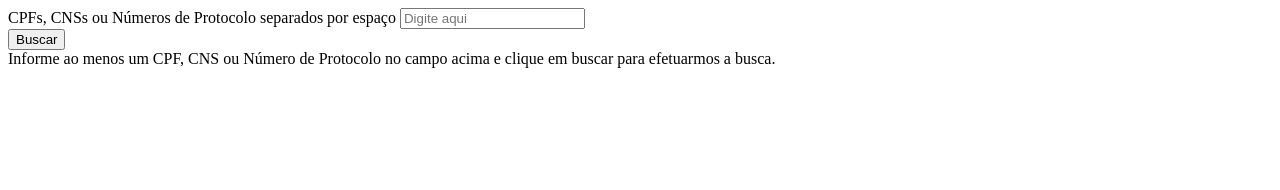
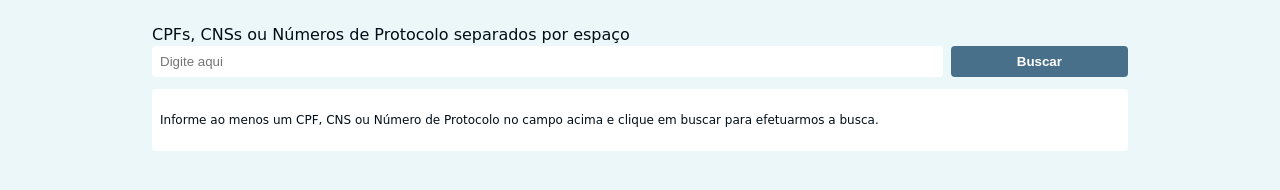
Before and after one commit to codeaspiras/ajusaude-html, a plain HTML site: page index.html in a window 1280 px wide. Drawn offline with Linux system fonts and the light colour scheme; a web font is replaced by a local one.

Commit message:
feat: base stylesheet with google font 'Gabarito'

```diff
--- a/assets/css/main.css
+++ b/assets/css/main.css
@@ -1 +1,114 @@
-/* TODO: make it beauty */
+/* Color Pallete
+* Source: https://paletadecores.com/paleta/caff42/ebf7f8/d0e0eb/88abc2/49708a/
+*/
+:root {
+    --color-bright-green: #caff42;
+    --color-lighter-blue: #ebf7f8;
+    --color-light-blue: #d0e0eb;
+    --color-blue: #88abc2;
+    --color-dark-blue: #49708a;
+    --font-color-for-light-bg: rgb(0, 14, 25);
+    --font-color-for-dark-bg: rgb(255, 255, 255);
+}
+
+/* Reset */
+html, body {
+    margin: 0;
+    padding: 0;
+    font-family: 'Gabarito', cursive;
+    font-weight: 400;
+    font-size: 12px;
+    color: var(--font-color-for-light-bg);
+    background-color: var(--color-lighter-blue);
+}
+
+a {
+    text-decoration: none;
+}
+
+label {
+    font-size: 16px;
+    line-height: 22px;
+}
+
+button {
+    font-weight: 700;
+    width: 100%;
+    padding: 8px;
+    box-sizing: border-box;
+    border: 0;
+    border-radius: 4px;
+    background: var(--color-dark-blue);
+    color: var(--font-color-for-dark-bg);
+}
+
+button:hover {
+    background: var(--color-blue);
+}
+
+input:not([type="checkbox"],[type="radio"]) {
+    width: 100%;
+    padding: 8px;
+    box-sizing: border-box;
+    border-radius: 4px;
+    border: 0;
+    color: var(--font-color-for-light-bg);
+}
+
+button:focus,
+input:not([type="checkbox"],[type="radio"]):focus {
+    outline: 1px solid var(--color-light-blue);
+}
+
+/* Flexbox */
+.flex {
+    display: flex;
+    gap: 8px;
+}
+
+.flex-bottom {
+    align-items: end;
+}
+
+.flex-item {
+    flex-grow: 1;
+}
+
+/* Page style */
+
+#searchForm {
+    margin-bottom: 12px;
+}
+
+#searchResult {
+    background: white;
+    padding: 24px 8px;
+    border-radius: 4px;
+}
+
+
+.container {
+    padding: 24px;
+    max-width: 80%;
+    margin-left: auto;
+    margin-right: auto;
+    box-sizing: border-box;
+}
+
+@media screen and (max-width: 767px) {
+    .container {
+        max-width: 100%;
+    }
+}
+
+@media screen and (max-width: 991px) {
+    .container {
+        max-width: 96%;
+    }
+}
+
+@media screen and (max-width: 1199px) {
+    .container {
+        max-width: 88%;
+    }
+}
--- a/index.html
+++ b/index.html
@@ -3,11 +3,15 @@
     <head>
         <meta charset="utf-8" />
         <title>Aracaju Saúde HTML - by &lt;codeAspiras/&gt;</title>
+        <link rel="preconnect" href="https://fonts.googleapis.com">
+        <link rel="preconnect" href="https://fonts.gstatic.com" crossorigin>
+        <link href="https://fonts.googleapis.com/css2?family=Gabarito:wght@400;700&display=swap" rel="stylesheet">
         <link rel="stylesheet" href="./assets/css/main.css" />
     </head>
     <body>
+        <section class="container">
             <!-- Form -->
-        <form id="searchForm" class="flex">
+            <form id="searchForm" class="flex flex-bottom">
                 <div class="flex-item">
                     <label>CPFs, CNSs ou Números de Protocolo separados por espaço</label>
                     <input type="text" id="document" placeholder="Digite aqui" />
@@ -21,6 +25,7 @@
             <div id="searchResult">
                 Informe ao menos um CPF, CNS ou Número de Protocolo no campo acima e clique em buscar para efetuarmos a busca.
             </div>
+        </section>
         <script type="text/javascript" src="./assets/js/main.js"></script>
     </body>
 </html>
```
Lines whose indentation alone changed are shown as unchanged.
